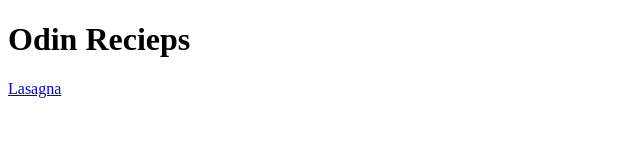
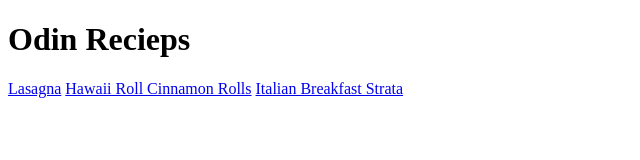
Before and after one commit to belkooo103/odin-recipes, a plain HTML site: page index.html in a window 1280 px wide. Shown: the whole page, without its empty margins (0-640 px from the left). Drawn offline with Linux system fonts and the light colour scheme.

Commit message:
Add anchor element to link all web pages

```diff
--- a/index.html
+++ b/index.html
@@ -8,5 +8,7 @@
 <body>
     <h1>Odin Recieps</h1>
     <a href="./recipes/lasagna.html">Lasagna</a>
+    <a href="./recipes/hawai-roll.html">Hawaii Roll Cinnamon Rolls</a>
+    <a href="./recipes/italian-breakfast-strata.html">Italian Breakfast Strata</a>
 </body>
 </html>
```
